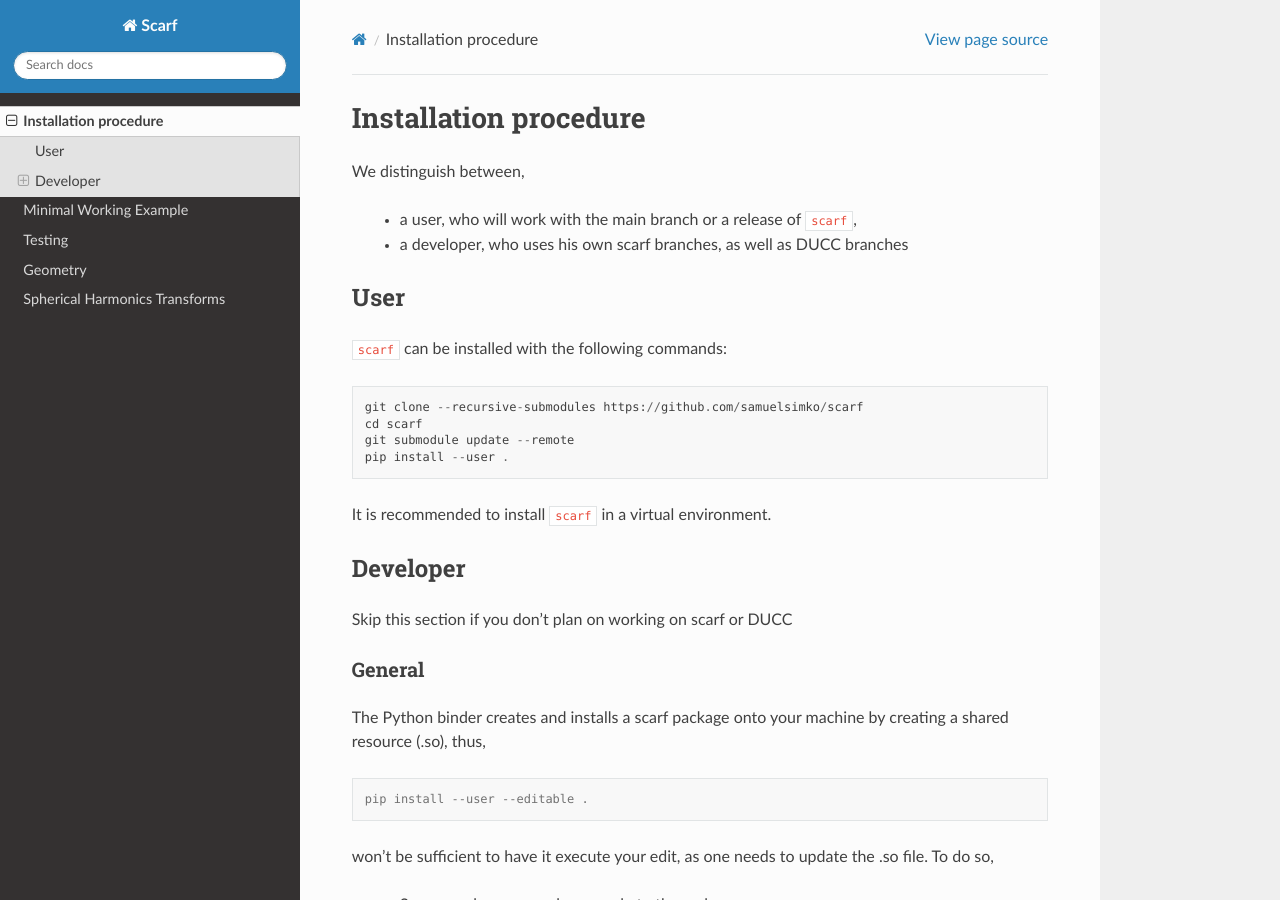
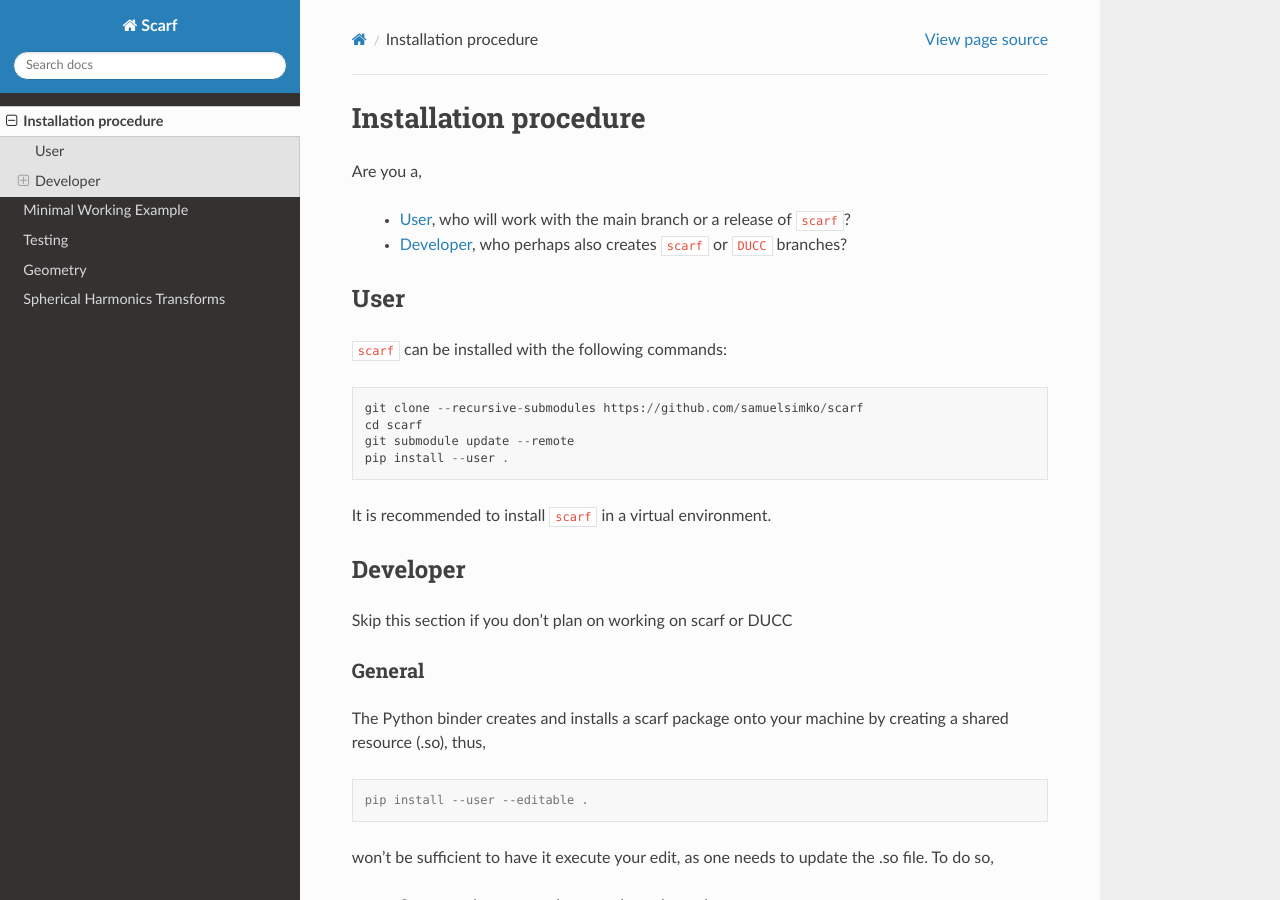
Before and after one commit to samuelsimko/scarf, a Sphinx documentation site: the page built from docs/install.rst, in a window 1280 px wide and 900 px high. Built offline with Sphinx 7.4.7 and the Read the Docs theme 2.0.0, drawn with Linux system fonts in a browser that asks for light colours.

Commit message:
introduce section links

```diff
--- a/docs/install.rst
+++ b/docs/install.rst
@@ -1,11 +1,13 @@
 Installation procedure
 ================================
 
-We distinguish between,
+Are you a,
 
-      * a user, who will work with the main branch or a release of ``scarf``,
-      * a developer, who uses his own scarf branches, as well as DUCC branches
+      * :ref:`RST User`, who will work with the main branch or a release of ``scarf``?
+      * :ref:`RST Developer`, who perhaps also creates ``scarf`` or ``DUCC`` branches?
 
+
+.. _RST User:
 
 User
 -----
@@ -165,7 +168,7 @@
 
 
 Minimal Working Example
-========================
+============================
 
 Import ``scarf`` (and ``numpy``, for the following example). It provides almost all spherical harmonic transforms
 like healpy and follows a similar naming convention.
```
Also changed, not shown: other parts of docs/install.rst (+1 -0 lines).
